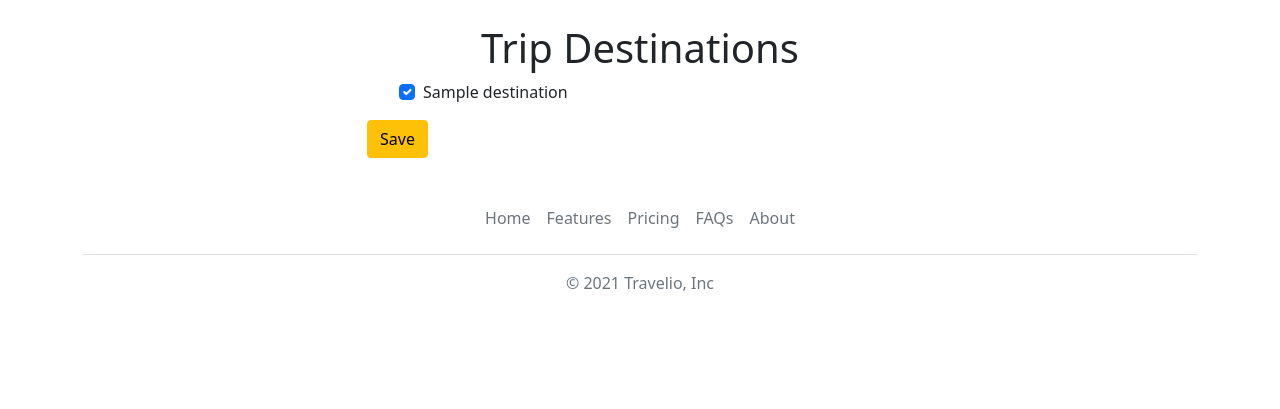
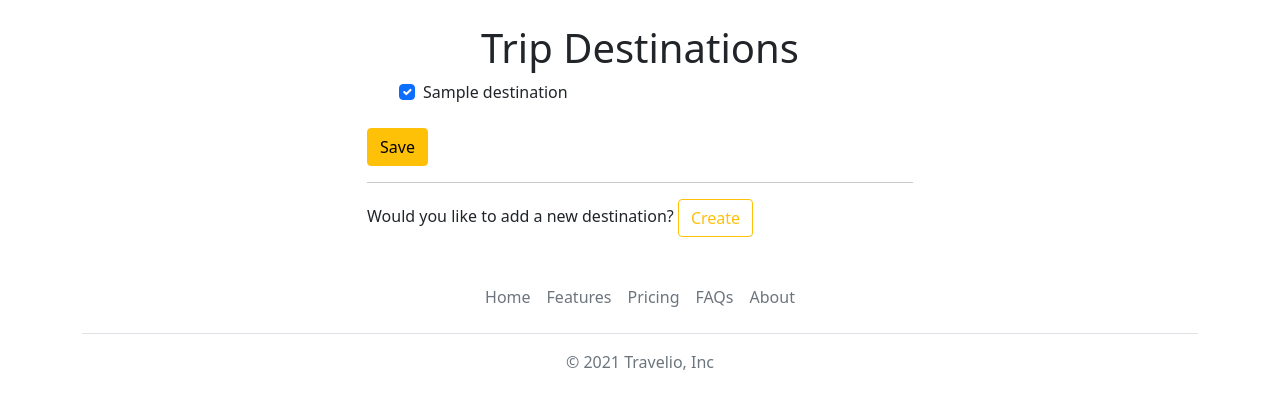
Before and after one commit to madatbay/django-travel-companion, a Django app: page /trips/1/add-destination/ in a window 1280 px wide. Shown: the part 64-473 px from the top of the page. Run offline with Django 3.2, Linux system fonts and the light colour scheme; a user stored in the database is signed in; tables that the repository leaves empty hold one stand-in row (values such as "Sample post"); grey boxes marked "Sample" are stand-in pictures; some libraries are stand-ins or nearby versions.

Commit message:
destination create footer added

```diff
--- a/travel/templates/travel/trip_destination_add.html
+++ b/travel/templates/travel/trip_destination_add.html
@@ -9,8 +9,13 @@
     <div class="form-check">
       {{form.destinations}}
     </div>
-    <button type="submit" class="btn btn-warning">Save</button>
+    <button type="submit" class="btn btn-warning mt-2">Save</button>
   </form>
+  <hr>
+  <div>
+    Would you like to add a new destination?
+    <a href="{% url 'travel:destination_create' %}" class="btn btn-outline-warning">Create</a>
+  </div>
 </div>
 
 <script>
```
